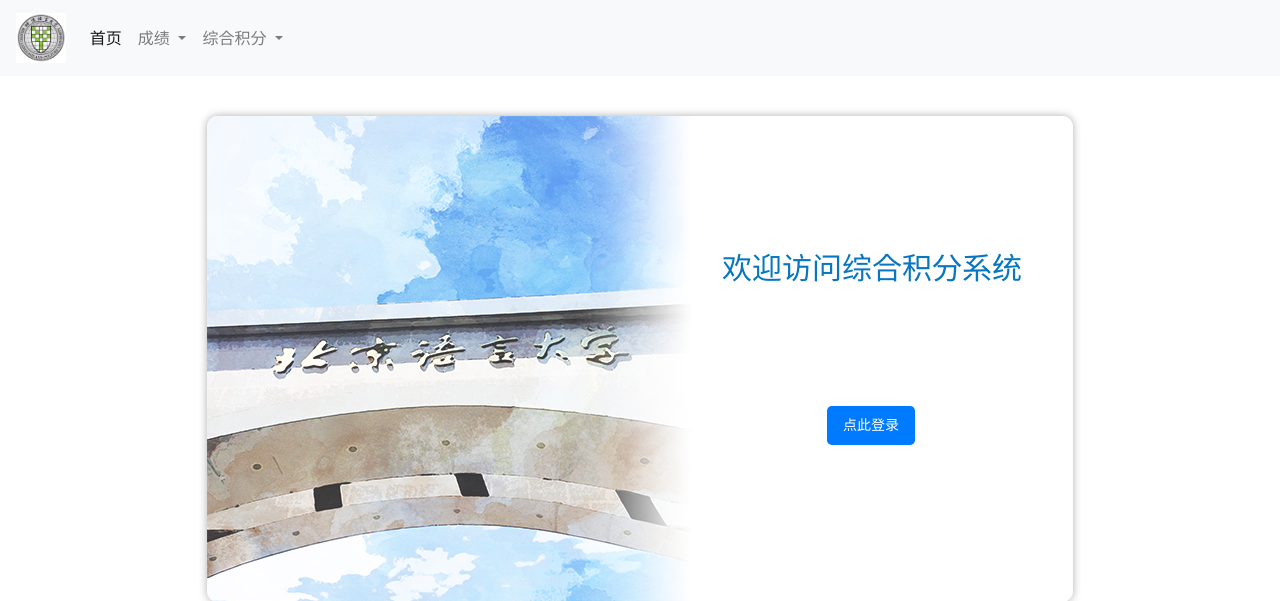
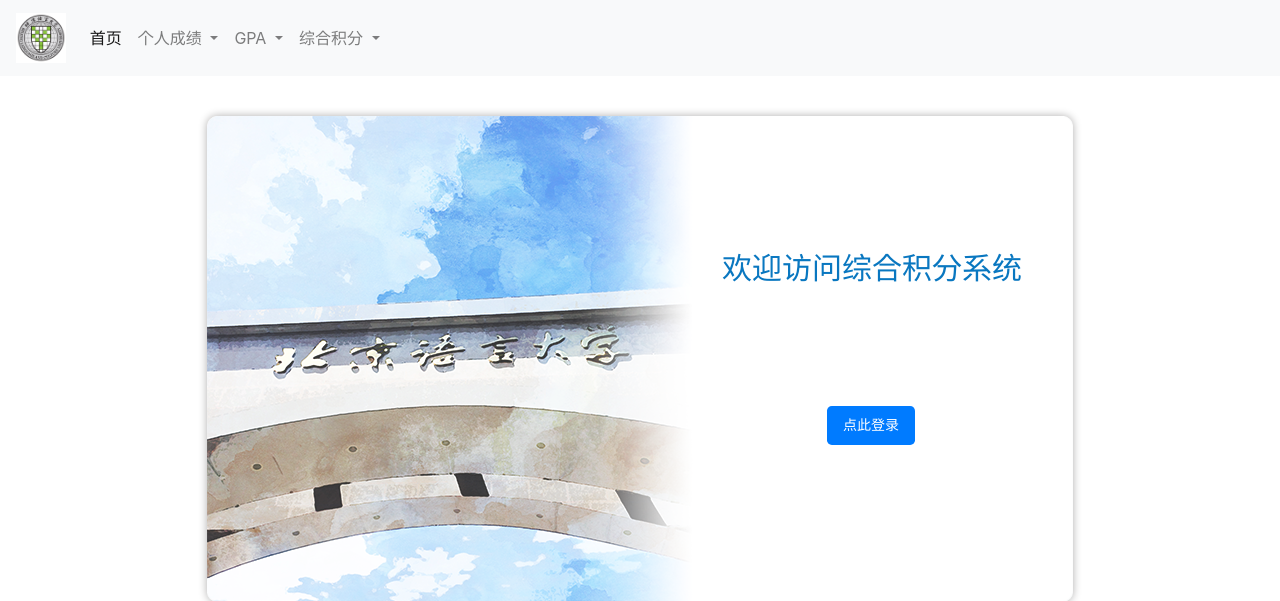
Before and after one commit to luowenda/VisualZHJF, a Flask app: page / in a window 1280 px wide. Shown: the top 601 px of the page. Run offline with Flask 2, Linux system fonts and the light colour scheme; some libraries are stand-ins or nearby versions.

Commit message:
更新学生界面

```diff
--- a/templates/base.html
+++ b/templates/base.html
@@ -35,13 +35,24 @@
         <li class="nav-item dropdown">
             <a class="nav-link dropdown-toggle" href="#" id="navbarDropdown" role="button" data-toggle="dropdown"
               aria-haspopup="true" aria-expanded="false">
-              成绩
+              个人成绩
             </a>
             <div class="dropdown-menu" aria-labelledby="navbarDropdown">
-                <a class="dropdown-item" href="\table">成绩浏览</a>
-              <a class="dropdown-item" href="\search">成绩对比</a>
-              <a class="dropdown-item" href="\column">成绩分布</a>
+                <a class="dropdown-item" href="\table">根据学期筛选</a>
+              <a class="dropdown-item" href="\search">根据课程属性筛选</a>
+
             </div>
+        </li>
+        <li class="nav-item dropdown">
+          <a class="nav-link dropdown-toggle" href="#" id="navbarDropdown" role="button" data-toggle="dropdown"
+            aria-haspopup="true" aria-expanded="false">
+            GPA
+          </a>
+          <div class="dropdown-menu" aria-labelledby="navbarDropdown">
+            <a class="dropdown-item" href="\gpa">GPA查询</a>
+            <a class="dropdown-item" href="\pie">查看GPA走向</a>
+            <!--<div class="dropdown-divider"></div>-->
+          </div>
         </li>
         <li class="nav-item dropdown">
           <a class="nav-link dropdown-toggle" href="#" id="navbarDropdown" role="button" data-toggle="dropdown"
@@ -49,8 +60,9 @@
             综合积分
           </a>
           <div class="dropdown-menu" aria-labelledby="navbarDropdown">
-            <a class="dropdown-item" href="\radar_search">总览</a>
-            <a class="dropdown-item" href="\pie">附加分详情</a>
+            <a class="dropdown-item" href="\radar_search">我的附加分</a>
+            <a class="dropdown-item" href="\pie">我的综合积分</a>
+            <a class="dropdown-item" href="\column">综合积分汇总</a>
             <!--<div class="dropdown-divider"></div>-->
           </div>
         </li>
```
